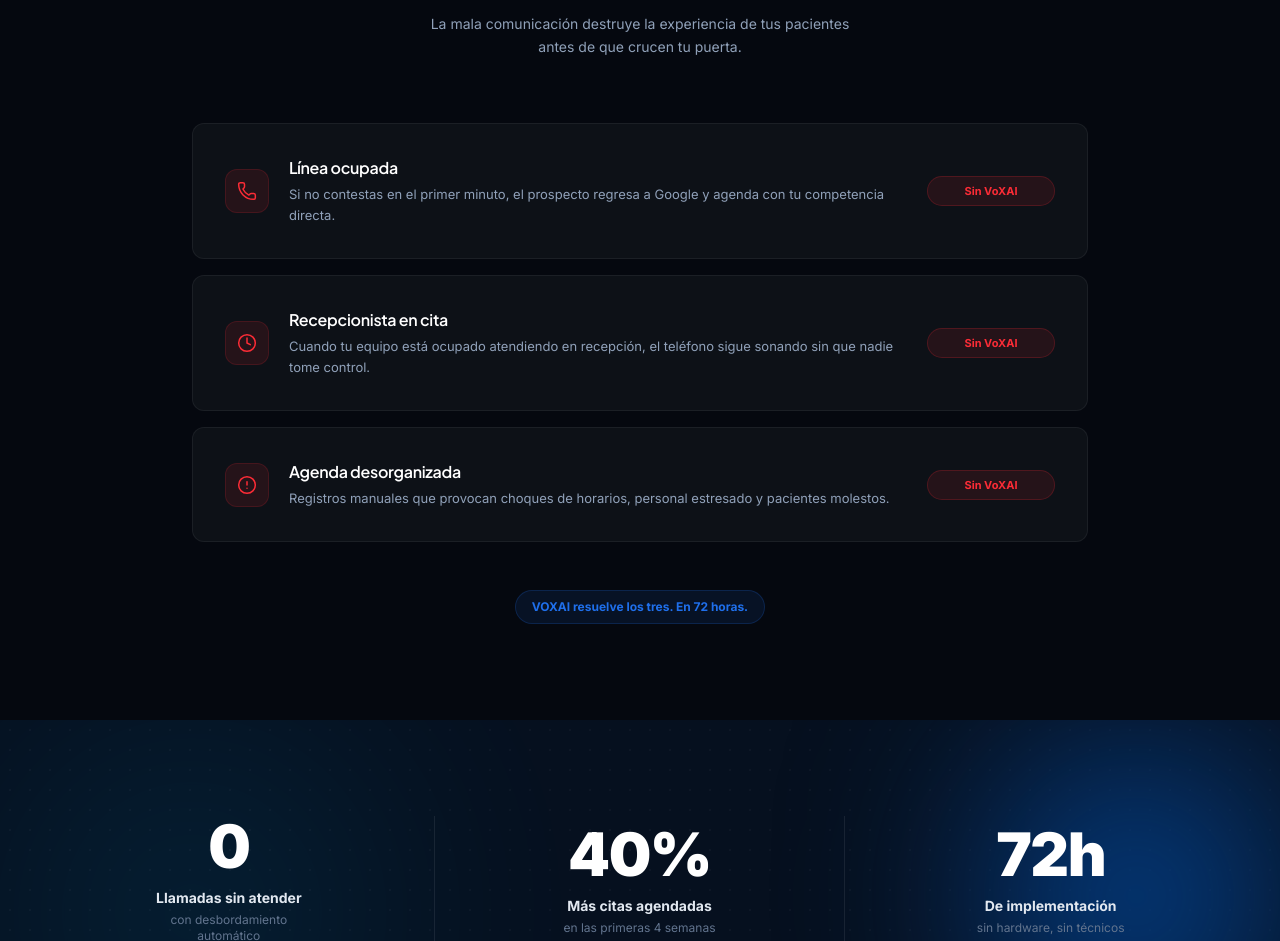
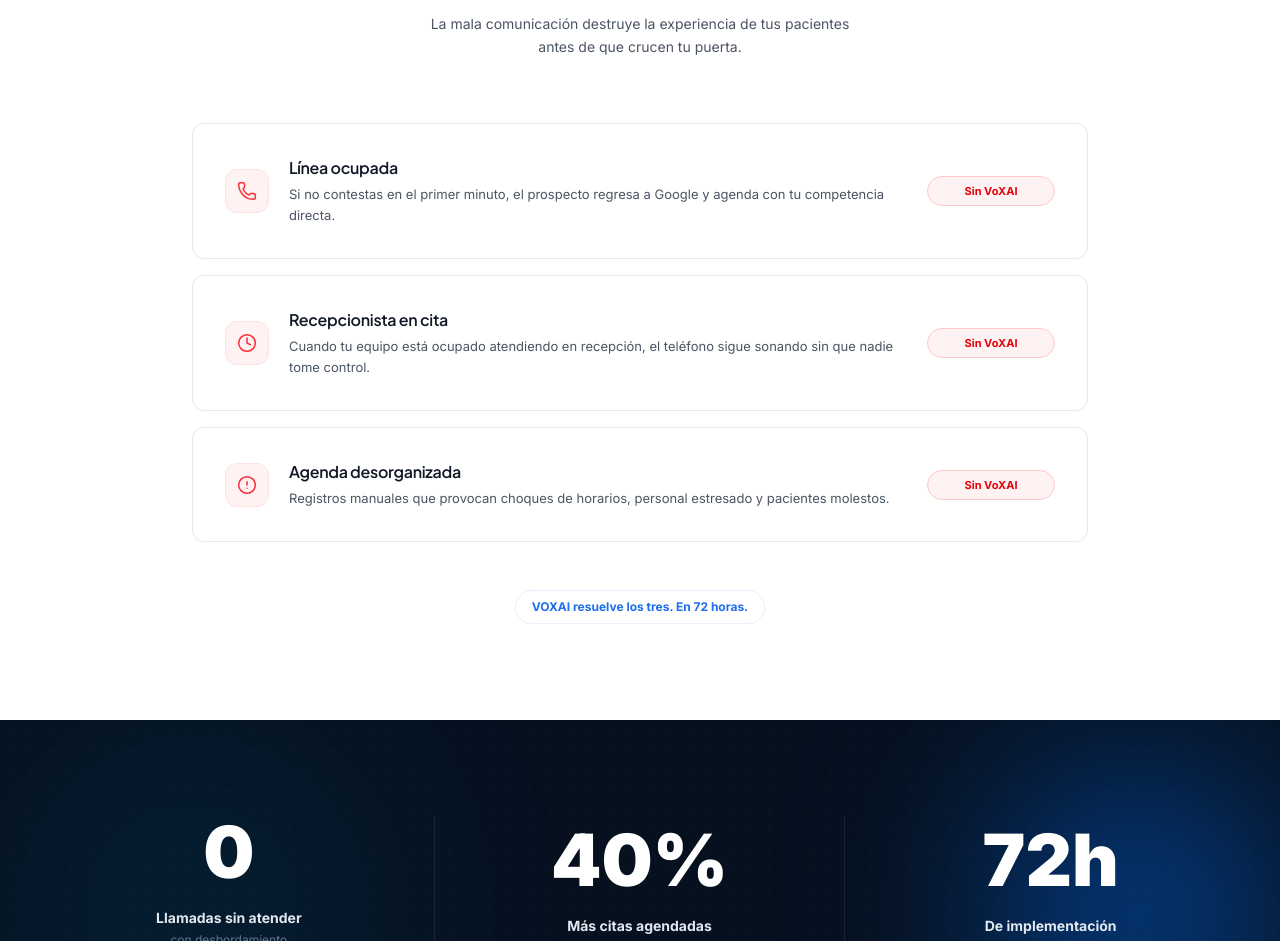
Before and after one commit to Pollitobello2005/edanka, a Next.js app: page /soluciones/clinicas-esteticas in a window 1280 px wide. Shown: the part 1031-1972 px from the top of the page. Built offline with nearby package versions, Linux system fonts and the light colour scheme.

Commit message:
fix: stats counters intersection observer and implement light background sections to create dynamic visual rhythm on clinicas-esteticas page

```diff
--- a/src/components/soluciones/ClinicasEsteticasClient.tsx
+++ b/src/components/soluciones/ClinicasEsteticasClient.tsx
@@ -630,17 +630,17 @@ function PainRow({ icon: Icon, title, originalDesc, benefitDesc }: { icon: any;
   const [hovered, setHovered] = useState(false);
   return (
     <div
-      className="flex flex-col md:flex-row items-start md:items-center justify-between p-6 md:p-8 rounded-[12px] border border-white/[0.06] bg-[#0D1117] hover:border-[#1F6FEB]/30 hover:bg-[#111622] transition-all duration-200 gap-6 group cursor-default"
+      className="flex flex-col md:flex-row items-start md:items-center justify-between p-6 md:p-8 rounded-[12px] border border-[#E5E7EB] bg-white hover:border-[#1F6FEB]/30 hover:bg-[#F9FAFB] transition-all duration-200 gap-6 group cursor-default"
       onMouseEnter={() => setHovered(true)}
       onMouseLeave={() => setHovered(false)}
     >
       <div className="flex items-start md:items-center gap-5 flex-1 w-full">
-        <div className="w-11 h-11 rounded-[12px] bg-red-500/10 border border-red-500/15 flex items-center justify-center text-red-500 group-hover:text-emerald-400 group-hover:bg-emerald-500/10 group-hover:border-emerald-500/15 transition-colors duration-200 shrink-0">
+        <div className="w-11 h-11 rounded-[12px] bg-red-50 border border-red-100 flex items-center justify-center text-red-500 group-hover:text-emerald-500 group-hover:bg-emerald-50 group-hover:border-emerald-100 transition-colors duration-200 shrink-0">
           <Icon size={20} strokeWidth={1.8} />
         </div>
         <div className="flex-1 min-w-0">
-          <h3 className="text-base font-bold text-white mb-1 tracking-tight">{title}</h3>
-          <p className="text-[13px] leading-relaxed text-slate-400 select-none min-h-[40px] md:min-h-[auto] transition-all duration-200">
+          <h3 className="text-base font-bold text-[#111827] mb-1 tracking-tight">{title}</h3>
+          <p className="text-[13px] leading-relaxed text-[#4B5563] select-none min-h-[40px] md:min-h-[auto] transition-all duration-200">
             {hovered ? benefitDesc : originalDesc}
           </p>
         </div>
@@ -650,8 +650,8 @@ function PainRow({ icon: Icon, title, originalDesc, benefitDesc }: { icon: any;
         <span
           className={`inline-flex items-center justify-center text-[11px] font-bold px-3 py-1.5 rounded-full border transition-all duration-200 w-32 ${
             hovered
-              ? 'text-emerald-400 bg-emerald-500/10 border-emerald-500/20'
-              : 'text-red-500 bg-red-500/10 border-red-500/20'
+              ? 'text-emerald-600 bg-emerald-50 border-emerald-200'
+              : 'text-red-600 bg-red-50 border-red-200'
           }`}
         >
           {hovered ? 'Con VoXAI' : 'Sin VoXAI'}
@@ -687,12 +687,12 @@ function PainSection() {
   ];
 
   return (
-    <section className="py-24 bg-[#05080F] border-t border-white/[0.04] overflow-hidden text-white">
+    <section className="py-24 bg-white border-t border-[#E5E7EB] overflow-hidden text-[#111827]">
       <div className="max-w-7xl mx-auto px-6" ref={ref}>
         <div className="text-center mb-16">
           <p className="text-[10px] font-black uppercase tracking-[0.22em] mb-3 text-red-500">¿RECONOCES ESTO?</p>
-          <h2 className="text-3xl md:text-4xl font-extrabold text-white tracking-tight mb-4">El verdadero costo de perder llamadas</h2>
-          <p className="text-sm text-slate-400 max-w-md mx-auto leading-relaxed">
+          <h2 className="text-3xl md:text-4xl font-extrabold text-[#111827] tracking-tight mb-4">El verdadero costo de perder llamadas</h2>
+          <p className="text-sm text-[#4B5563] max-w-md mx-auto leading-relaxed">
             La mala comunicación destruye la experiencia de tus pacientes antes de que crucen tu puerta.
           </p>
         </div>
@@ -710,7 +710,7 @@ function PainSection() {
         </div>
 
         <div className={`text-center mt-12 transition-all duration-800 delay-500 ${inView ? 'opacity-100 translate-y-0' : 'opacity-0 translate-y-4'}`}>
-          <span className="inline-block text-xs font-bold text-[#1F6FEB] bg-[#1F6FEB]/10 px-4 py-2 rounded-full border border-[#1F6FEB]/20">
+          <span className="inline-block text-xs font-bold text-[#1F6FEB] bg-[#1F6FEB]/05 px-4 py-2 rounded-full border border-[#1F6FEB]/10">
             VOXAI resuelve los tres. En 72 horas.
           </span>
         </div>
@@ -731,7 +731,7 @@ function CredibilitySection() {
   ];
 
   return (
-    <section className="py-20 bg-[#F8F9FA] border-t border-b border-slate-100 overflow-hidden">
+    <section className="py-20 bg-[#F9FAFB] border-t border-b border-slate-100 overflow-hidden">
       <div className="max-w-7xl mx-auto px-6" ref={ref}>
         <div className="grid md:grid-cols-3 gap-10">
           {cols.map((c, i) => {
@@ -871,6 +871,34 @@ export default function ClinicasEsteticasClient() {
   const ripple = useRipple();
   const resultsRef = useRef<HTMLDivElement>(null);
   const resultsInView = useInView(resultsRef, { once: true, rootMargin: '-60px' });
+
+  useEffect(() => {
+    const counters = document.querySelectorAll('[data-count]');
+
+    const observer = new IntersectionObserver((entries) => {
+      entries.forEach(entry => {
+        if (entry.isIntersecting && !((entry.target as HTMLElement).dataset.animated)) {
+          (entry.target as HTMLElement).dataset.animated = 'true';
+          const target = parseFloat((entry.target as HTMLElement).dataset.count || '0');
+          const suffix = (entry.target as HTMLElement).dataset.suffix || '';
+          const duration = 1800;
+          const start = performance.now();
+
+          const tick = (now: number) => {
+            const progress = Math.min((now - start) / duration, 1);
+            const ease = 1 - Math.pow(1 - progress, 3);
+            const current = Math.round(target * ease);
+            entry.target.textContent = current + suffix;
+            if (progress < 1) requestAnimationFrame(tick);
+          };
+          requestAnimationFrame(tick);
+        }
+      });
+    }, { threshold: 0.3 });
+
+    counters.forEach(el => observer.observe(el));
+    return () => observer.disconnect();
+  }, []);
 
   const checklist = [
     'Telefonía VoIP y PBX en la nube',
@@ -1165,7 +1193,13 @@ export default function ClinicasEsteticasClient() {
                 className={`text-center flex flex-col items-center justify-center px-6 md:px-10 transition-all duration-700 ${resultsInView ? 'opacity-100 translate-y-0' : 'opacity-0 translate-y-8'}`}
                 style={{ transitionDelay: `${i * 150}ms` }}
               >
-                <AnimatedCounter target={m.target} suffix={m.suffix} delay={m.delay} />
+                <div
+                  data-count={m.target}
+                  data-suffix={m.suffix}
+                  className="font-black text-[72px] leading-none mb-2 text-white"
+                >
+                  0
+                </div>
                 <p className="text-sm font-bold text-slate-200 mt-3">{m.sub}</p>
                 <p className="text-xs text-slate-500 mt-1 max-w-[180px]">{m.note}</p>
               </div>
```
